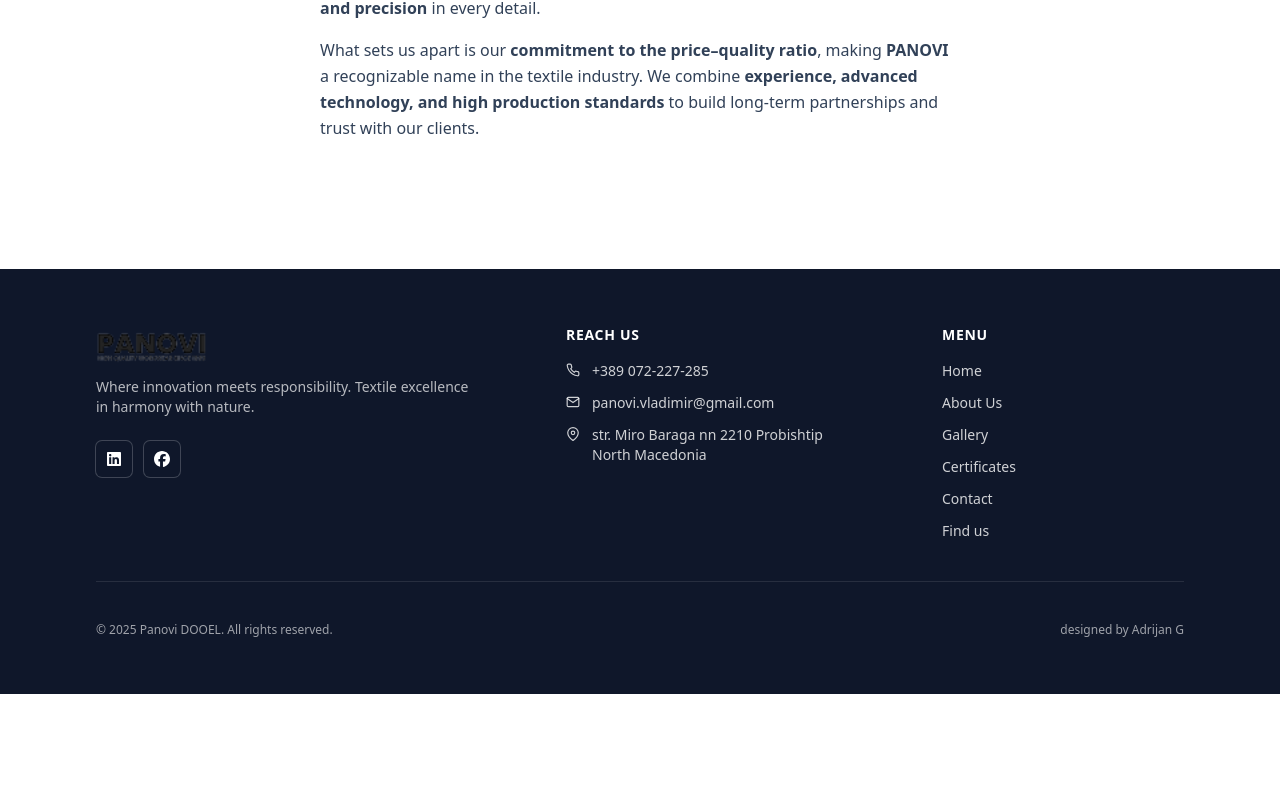
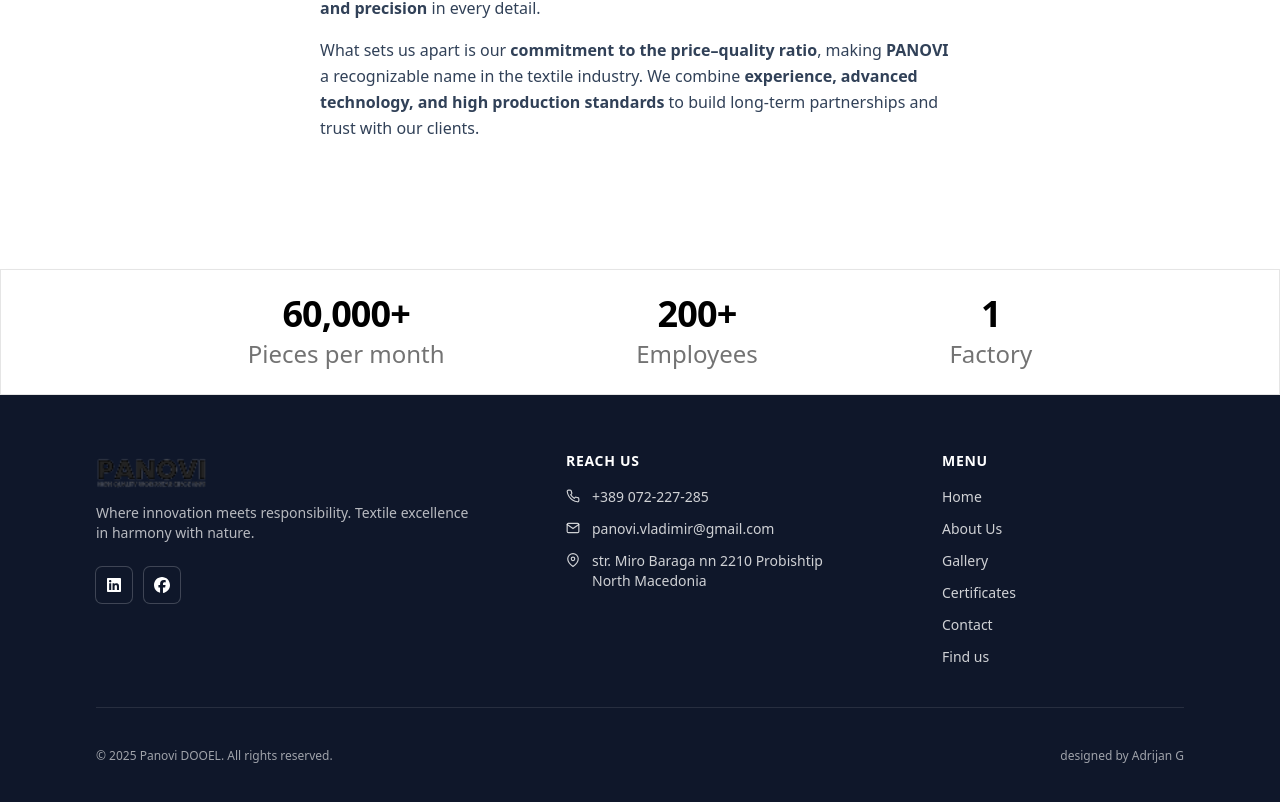
Before and after one commit to Slavcho98/Panovi, a React (Vite) app in the folder panovi-textile/: page /about in a window 1280 px wide. Shown: the part 831-1633 px from the top of the page. Before the commit the page ends 1525 px from the top, so only its background shows below. Built offline with nearby package versions, Linux system fonts and the light colour scheme.

Commit message:
feat(about-stats): implement stats section in about page

```diff
--- a/panovi-textile/src/pages/AboutPage/About.tsx
+++ b/panovi-textile/src/pages/AboutPage/About.tsx
@@ -1,3 +1,4 @@
+import StatsStrip from "../HomePage/StatsStrip";
 import AboutIntro from "./AboutIntro";
 import Hero from "./Hero";
 
@@ -6,6 +7,8 @@
     <div>
      <Hero/>
      <AboutIntro/>
+ <StatsStrip numberSize="text-4xl" numberWeight="font-bold" labelSize="text-2xl" />
+
     </div>
   );
 }
--- a/panovi-textile/src/pages/HomePage/StatsStrip.tsx
+++ b/panovi-textile/src/pages/HomePage/StatsStrip.tsx
@@ -1,22 +1,73 @@
 import React from "react";
 
-const Stat = ({ value, label }: { value: string; label: string }) => (
-  <div className="text-center">
-    <div className="text-2xl font-semibold tracking-tight">{value}</div>
-    <div className="mt-1 text-xs text-neutral-500">{label}</div>
+type StatProps = {
+  value: string;
+  label: string;
+  numberSize?: string;
+  numberWeight?: string;
+  labelSize?: string;
+  labelWeight?: string;
+  className?: string;
+};
+
+const Stat: React.FC<StatProps> = ({
+  value,
+  label,
+  numberSize = "text-2xl",
+  numberWeight = "font-semibold",
+  labelSize = "text-xs",
+  labelWeight = "font-normal",
+  className = "",
+}) => (
+  <div className={`text-center ${className}`}>
+    <div className={`${numberSize} ${numberWeight} tracking-tight`}>{value}</div>
+    <div className={`mt-1 ${labelSize} ${labelWeight} text-neutral-500`}>{label}</div>
   </div>
 );
 
-const StatsStrip: React.FC = () => {
+type StatsStripProps = {
+  numberSize?: string;
+  numberWeight?: string;
+  labelSize?: string;
+  labelWeight?: string;
+};
+
+const StatsStrip: React.FC<StatsStripProps> = ({
+  numberSize,
+  numberWeight,
+  labelSize,
+  labelWeight,
+}) => {
   return (
     <section className="bg-neutral-50">
       <div className="mx-auto w-full">
         <div className="bg-white border border-neutral-200 shadow-md rounded-none">
           <div className="mx-auto w-full max-w-5xl px-6">
             <div className="flex items-center justify-around py-6">
-              <Stat value="60,000+" label="Pieces per month" />
-              <Stat value="200+" label="Employees" />
-              <Stat value="1" label="Factory" />
+              <Stat
+                value="60,000+"
+                label="Pieces per month"
+                numberSize={numberSize}
+                numberWeight={numberWeight}
+                labelSize={labelSize}
+                labelWeight={labelWeight}
+              />
+              <Stat
+                value="200+"
+                label="Employees"
+                numberSize={numberSize}
+                numberWeight={numberWeight}
+                labelSize={labelSize}
+                labelWeight={labelWeight}
+              />
+              <Stat
+                value="1"
+                label="Factory"
+                numberSize={numberSize}
+                numberWeight={numberWeight}
+                labelSize={labelSize}
+                labelWeight={labelWeight}
+              />
             </div>
           </div>
         </div>
```
